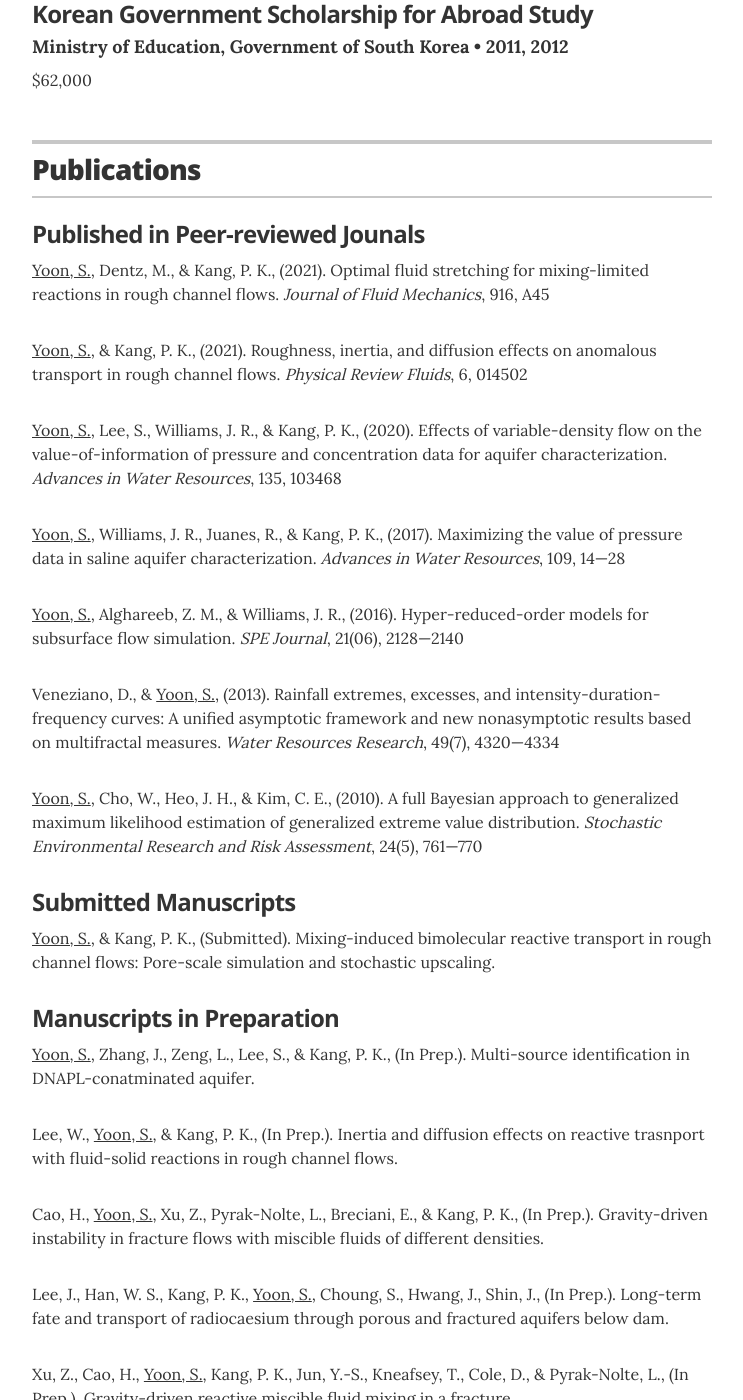
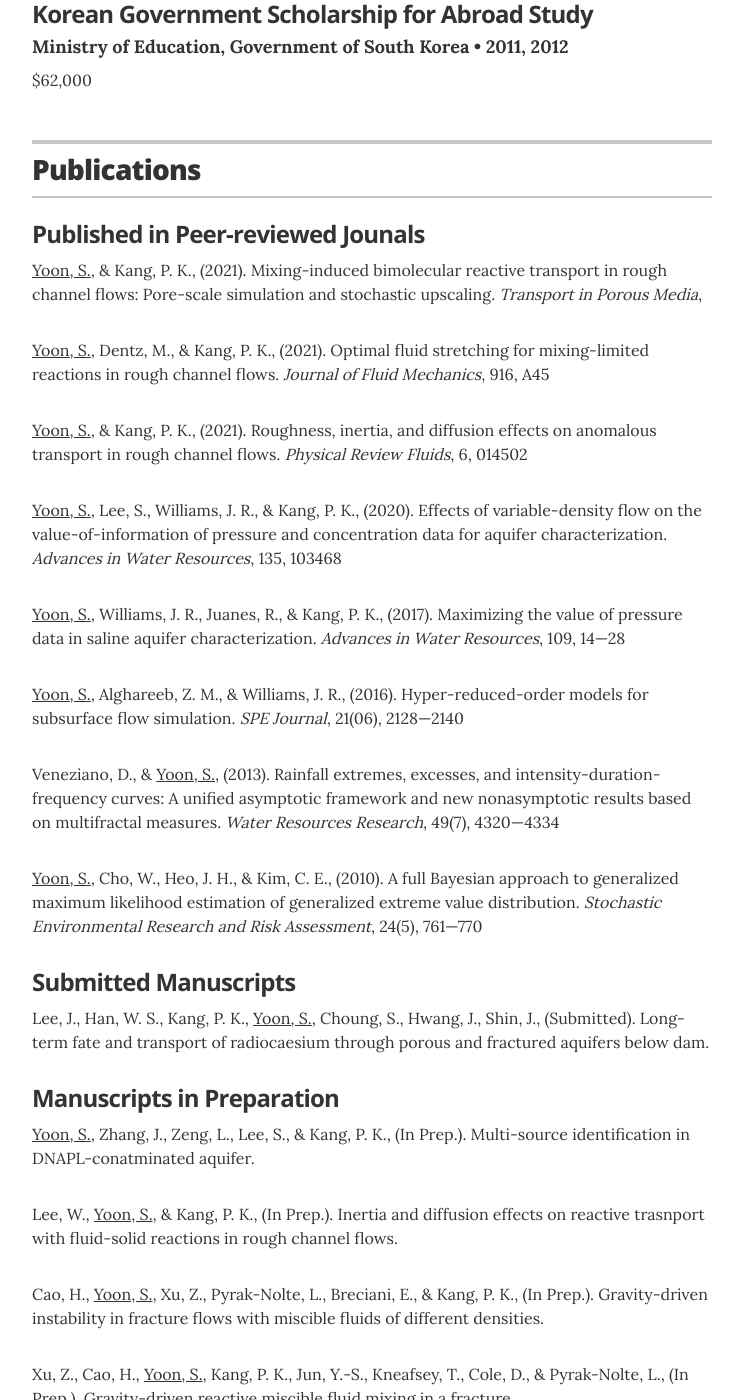
Before and after one commit to seonkyoo/home, a Jekyll site: the page built from _pages/5_resume.md, in a window 1280 px wide and 1400 px high, scrolled down 3022 px. Shown: the whole window, without its empty margins (268-1011 px from the left). Built offline with Jekyll 4.4.1, drawn with Linux system fonts in a browser that asks for light colours.

Commit message:
update on TiPM publication online

```diff
--- a/_data/publications.yml
+++ b/_data/publications.yml
@@ -21,7 +21,7 @@
   page:
   authors: Cao, H., <ins>Yoon, S.</ins>, Xu, Z., Pyrak-Nolte, L., Breciani, E., & Kang, P. K.
 
-- year: In Prep.
+- year: Submitted
   title: Long-term fate and transport of radiocaesium through porous and fractured aquifers below dam
   journal: <i>Physical Review Fluids</i>,
   volume:
@@ -36,7 +36,7 @@
   authors: Xu, Z., Cao, H., <ins>Yoon, S.</ins>, Kang, P. K., Jun, Y.-S., Kneafsey, T., Cole, D., & Pyrak-Nolte, L.
 
 
-- year: Submitted
+- year: 2021
   title: "Mixing-induced bimolecular reactive transport in rough channel flows: Pore-scale simulation and stochastic upscaling"
   journal: <i>Transport in Porous Media</i>,
   volume:
```
Also changed, not shown: _bibliography/papers.bib (+2 -0 lines).
